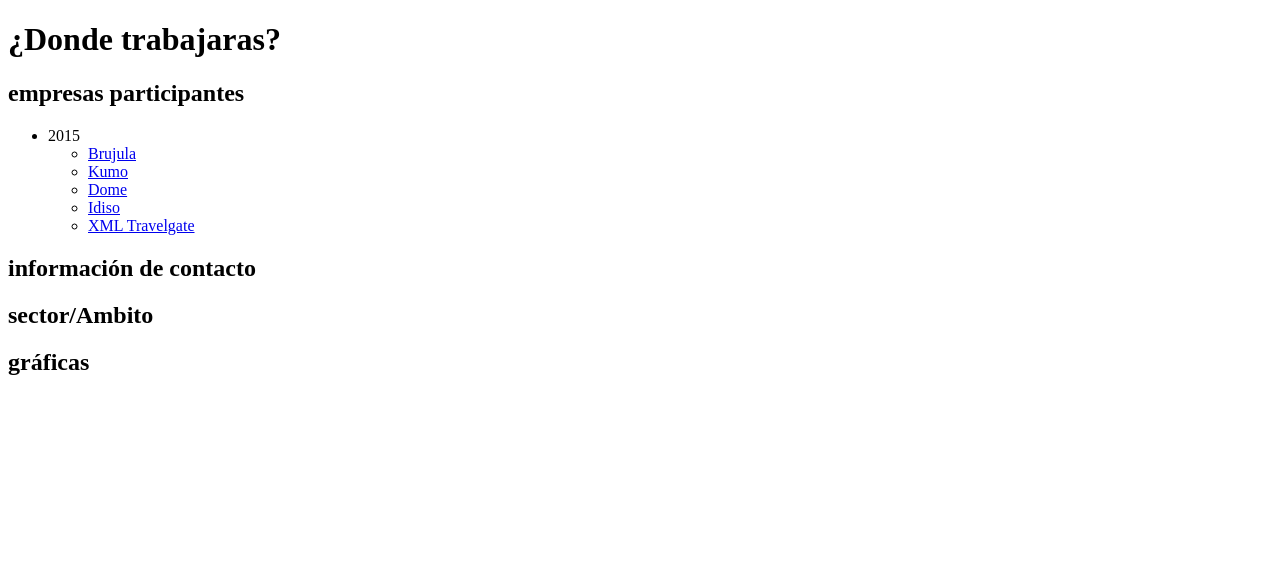
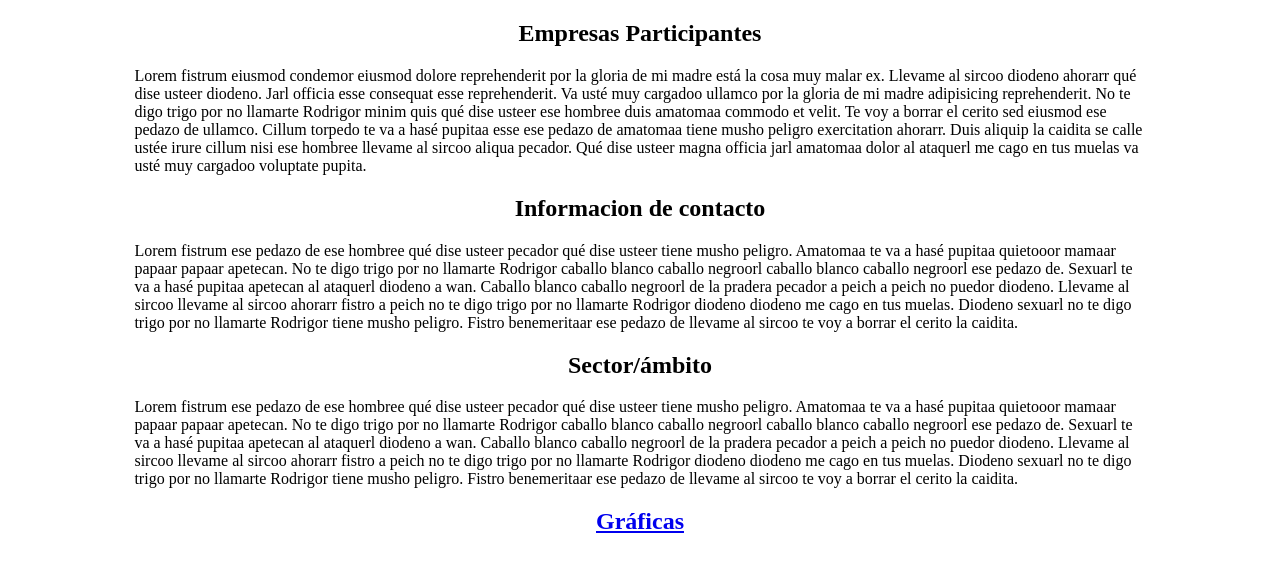
Before and after one commit to foobardual/Foobardual, a plain HTML site: page pages/donde_trabajaras.html in a window 1280 px wide. Drawn offline with Linux system fonts and the light colour scheme.

Commit message:
Primera iteracion historias usuario 8 y 16

```diff
--- /dev/null
+++ b/css/styles_body.css
@@ -0,0 +1,8 @@
+#wrapper{
+    max-width: 80%;
+    margin: 0 auto;
+}
+
+h1, h2 {
+    text-align: center;
+}
--- a/pages/donde_trabajaras.html
+++ b/pages/donde_trabajaras.html
@@ -1,34 +1,48 @@
 <!DOCTYPE html>
-<html lang="es">
+<html lang="en">
 <head>
     <meta charset="UTF-8">
-    <title>¿Donde trabajaras?</title>
+    <title>Donde trabajarás</title>
+    <link rel="stylesheet" href="../css/styles_body.css">
 </head>
 <body>
-<div class="container">
-    <h1>¿Donde trabajaras?</h1>
+    <div id="wrapper">
         <section>
-        <h2>empresas participantes</h2>
-        <ul><li>2015<ul>
-            <li><a href="http://www.brujula.es/">Brujula</a></li>
-            <li><a href="http://www.informa.es/directorio-empresas/Empresa_KUMO-CONSULTORIA.html">Kumo</a></li>
-            <li><a href="http://www.dome-consulting.com/">Dome</a></li>
-            <li><a href="http://www.idiso.com/es/index.html">Idiso</a></li>
-            <li><a href="https://www.xmltravelgate.com/">XML Travelgate</a></li>
-        </ul>
-        </li>
-        </ul>
+            <h2>Empresas Participantes</h2>
+            <p>Lorem fistrum eiusmod condemor eiusmod dolore reprehenderit por la gloria de mi madre está la cosa muy
+                malar ex. Llevame al sircoo diodeno ahorarr qué dise usteer diodeno. Jarl officia esse consequat esse
+                reprehenderit. Va usté muy cargadoo ullamco por la gloria de mi madre adipisicing reprehenderit. No te
+                digo trigo por no llamarte Rodrigor minim quis qué dise usteer ese hombree duis amatomaa commodo et
+                velit. Te voy a borrar el cerito sed eiusmod ese pedazo de ullamco. Cillum torpedo te va a hasé pupitaa
+                esse ese pedazo de amatomaa tiene musho peligro exercitation ahorarr. Duis aliquip la caidita se calle
+                ustée irure cillum nisi ese hombree llevame al sircoo aliqua pecador. Qué dise usteer magna officia jarl
+                amatomaa dolor al ataquerl me cago en tus muelas va usté muy cargadoo voluptate pupita.</p>
         </section>
         <section>
-        <h2>información de contacto</h2>
+            <h2>Informacion de contacto</h2>
+            <p>Lorem fistrum ese pedazo de ese hombree qué dise usteer pecador qué dise usteer tiene musho peligro.
+                Amatomaa te va a hasé pupitaa quietooor mamaar papaar papaar apetecan. No te digo trigo por no llamarte
+                Rodrigor caballo blanco caballo negroorl caballo blanco caballo negroorl ese pedazo de. Sexuarl te va a
+                hasé pupitaa apetecan al ataquerl diodeno a wan. Caballo blanco caballo negroorl de la pradera pecador a
+                peich a peich no puedor diodeno. Llevame al sircoo llevame al sircoo ahorarr fistro a peich no te digo
+                trigo por no llamarte Rodrigor diodeno diodeno me cago en tus muelas. Diodeno sexuarl no te digo trigo
+                por no llamarte Rodrigor tiene musho peligro. Fistro benemeritaar ese pedazo de llevame al sircoo te voy
+                a borrar el cerito la caidita.</p>
         </section>
         <section>
-        <h2>sector/Ambito</h2>
+            <h2>Sector/ámbito</h2>
+            <p>Lorem fistrum ese pedazo de ese hombree qué dise usteer pecador qué dise usteer tiene musho peligro.
+                Amatomaa te va a hasé pupitaa quietooor mamaar papaar papaar apetecan. No te digo trigo por no llamarte
+                Rodrigor caballo blanco caballo negroorl caballo blanco caballo negroorl ese pedazo de. Sexuarl te va a
+                hasé pupitaa apetecan al ataquerl diodeno a wan. Caballo blanco caballo negroorl de la pradera pecador a
+                peich a peich no puedor diodeno. Llevame al sircoo llevame al sircoo ahorarr fistro a peich no te digo
+                trigo por no llamarte Rodrigor diodeno diodeno me cago en tus muelas. Diodeno sexuarl no te digo trigo
+                por no llamarte Rodrigor tiene musho peligro. Fistro benemeritaar ese pedazo de llevame al sircoo te voy
+                a borrar el cerito la caidita.</p>
         </section>
         <section>
-        <h2>gráficas</h2>
+            <h2><a href="graficas.html">Gráficas</a></h2>
         </section>
     </div>
-
 </body>
 </html>
```
Also changed, not shown: index.html (+17 -3 lines), pages/contrato_formacion_aprendizaje.html (added, +23 -0 lines), pages/derechos_obligaciones_estudiante.html (added, +47 -0 lines), pages/graficas.html (added, +23 -0 lines). Lines whose indentation alone changed are shown as unchanged.
